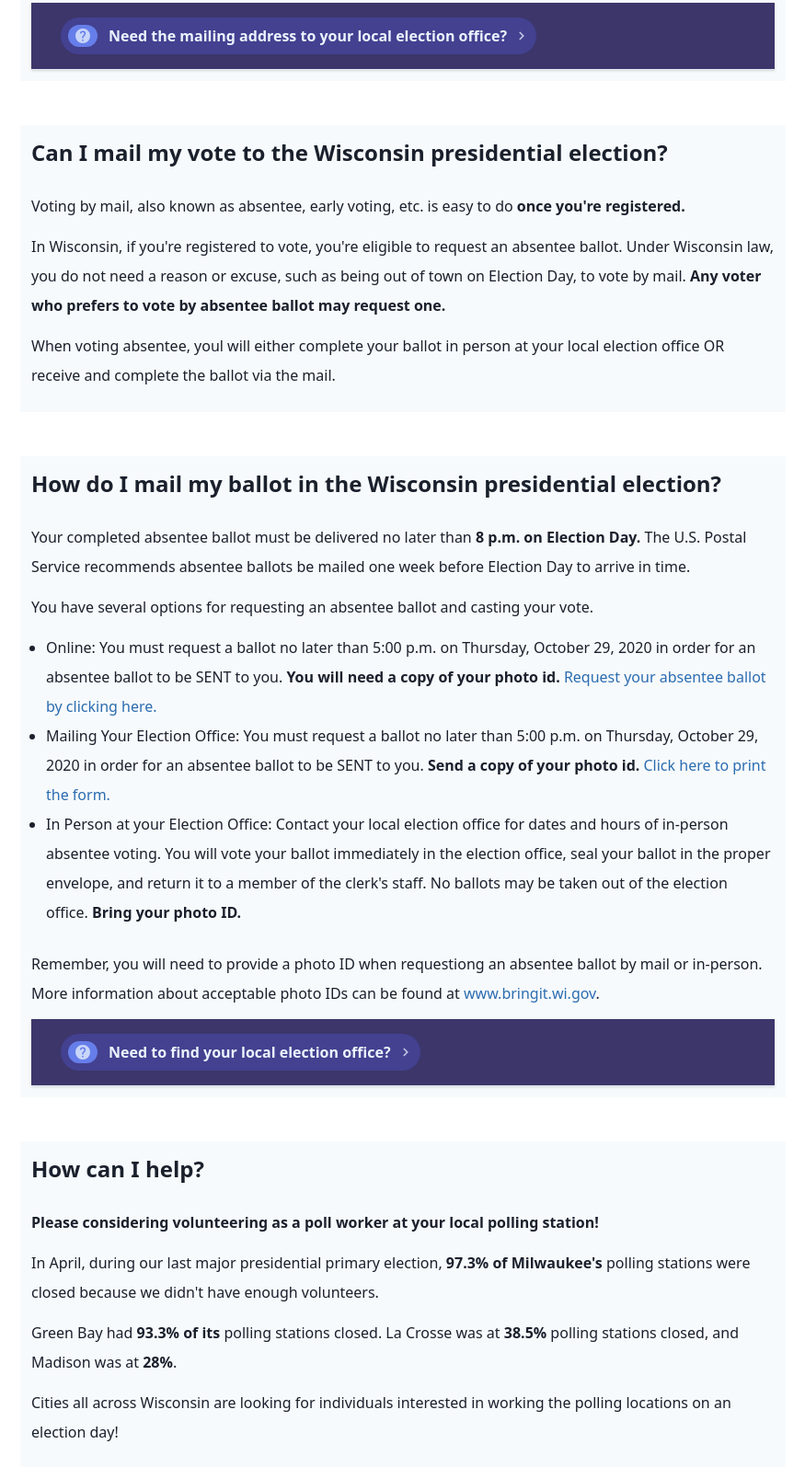
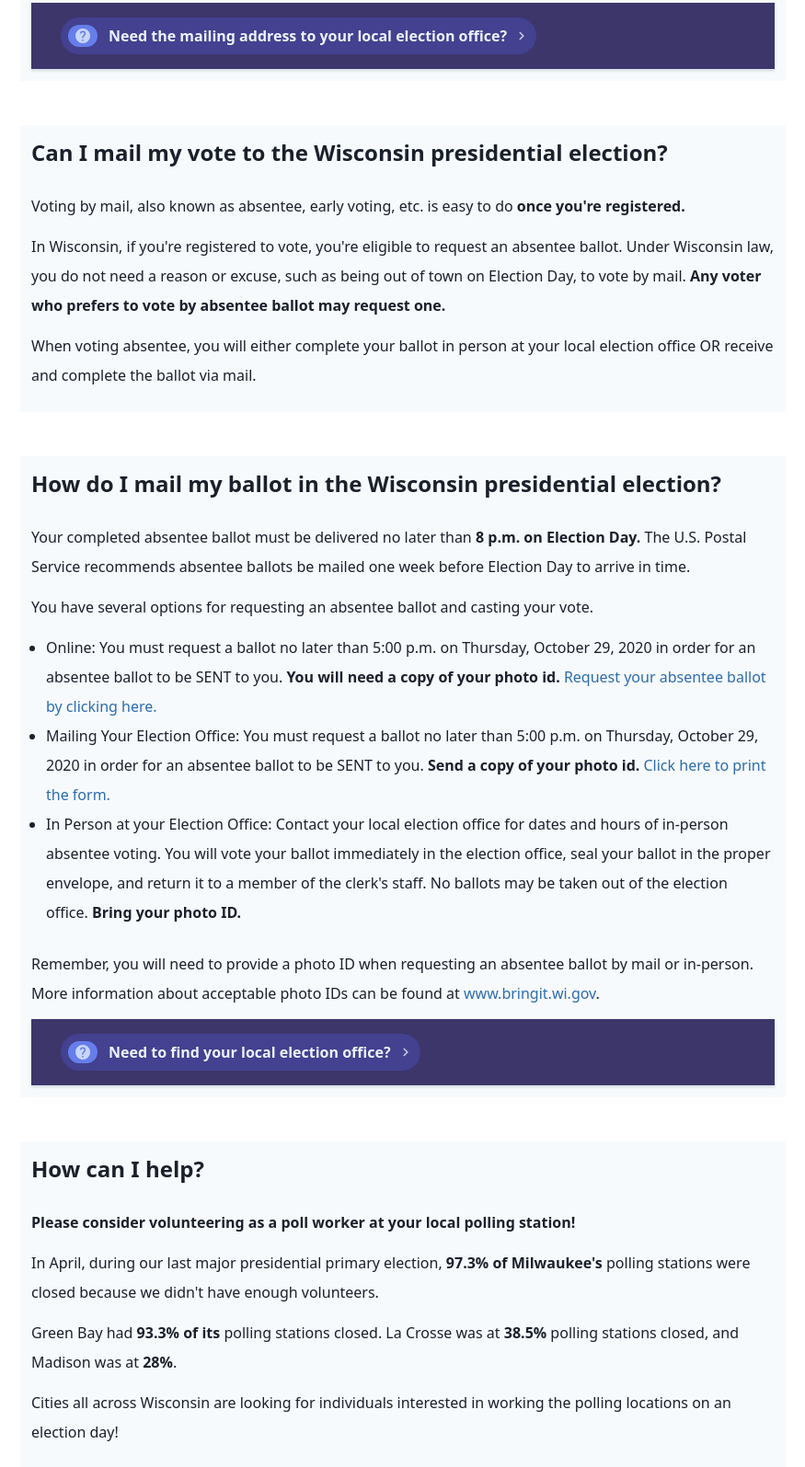
Before and after one commit to scott-coates/voteinwi, a Gatsby site: page / in a window 1280 px wide. Shown: the part 1199-2794 px from the top of the page at 92% size, without its empty margins (202-1077 px from the left). Built offline with nearby package versions, Linux system fonts and the light colour scheme; Gatsby itself is replaced by a stand-in of ours.

Commit message:
fix typos

```diff
--- a/src/pages/index.js
+++ b/src/pages/index.js
@@ -53,7 +53,7 @@ function IndexPage() {
           </h2>
 
           <p className="leading-loose p-3">
-            The presidenteial election date in Wisconsin is
+            The presidential election date in Wisconsin is
             <span className="font-bold">&nbsp;Tuesday, November 3, 2020.</span>
           </p>
         </section>
@@ -93,7 +93,7 @@ function IndexPage() {
         /> */}
 
           <h2 className="p-3 text-2xl font-bold">
-            When is deadline for registering to vote in the Wisconsin
+            When is the deadline for registering to vote in the Wisconsin
             presidential election?
           </h2>
 
@@ -239,9 +239,9 @@ function IndexPage() {
               </span>
             </p>{" "}
             <p className="mb-3">
-              When voting absentee, youl will either complete your ballot in
+              When voting absentee, you will either complete your ballot in
               person at your local election office OR receive and complete the
-              ballot via the mail.
+              ballot via mail.
             </p>{" "}
           </div>
         </section>
@@ -307,7 +307,7 @@ function IndexPage() {
               </li>
             </ul>
             <p className="mb-3">
-              Remember, you will need to provide a photo ID when requestiong an
+              Remember, you will need to provide a photo ID when requesting an
               absentee ballot by mail or in-person. More information about
               acceptable photo IDs can be found at{" "}
               <a
@@ -389,7 +389,7 @@ function IndexPage() {
           <h2 className="p-3 text-2xl font-bold">How can I help? </h2>
           <div className="leading-loose p-3">
             <p className="mb-3 font-bold">
-              Please considering volunteering as a poll worker at your local
+              Please consider volunteering as a poll worker at your local
               polling station!
             </p>
 
```
